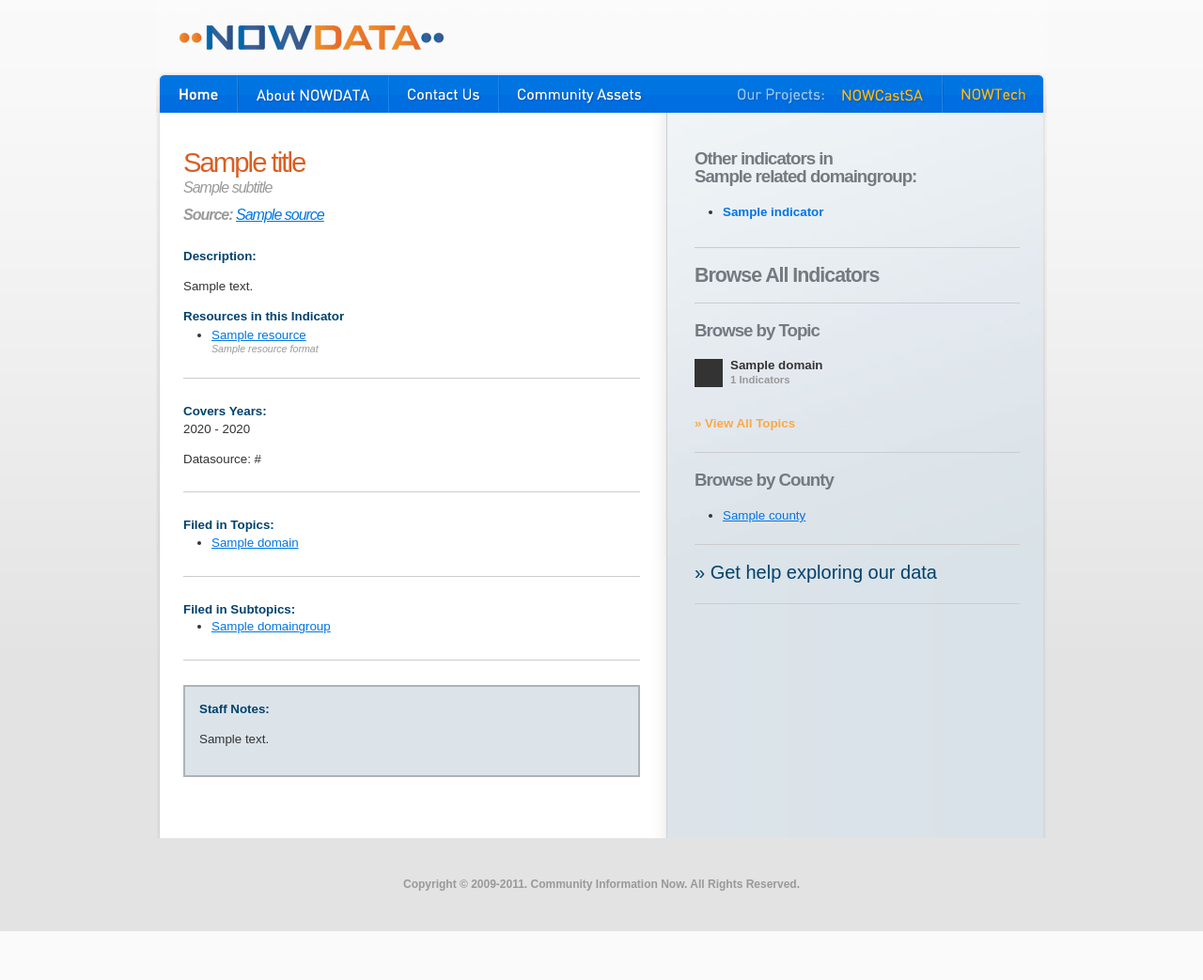
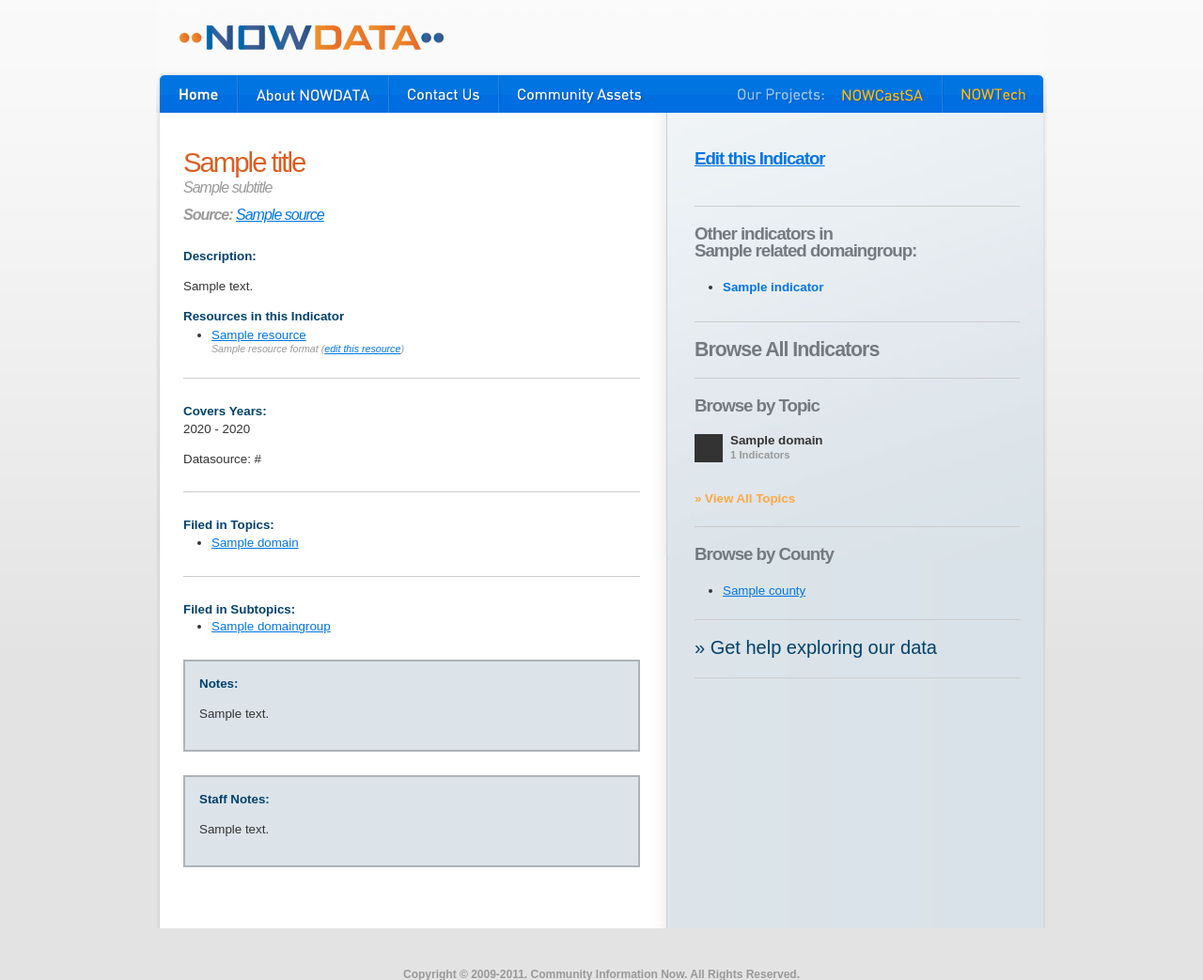
Before and after one commit to mocha/NowData, a Django app: template templates/dataexplorer/view_indicator.html in a window 1280 px wide. Shown: the top 1043 px of the page at 94% size. Before the commit the page ends 991 px from the top, so only its background shows below. Run offline with Django 3.2, Linux system fonts and the light colour scheme; a user stored in the database is signed in; tables that the repository leaves empty hold one stand-in row (values such as "Sample post"); the template is opened without the code that fills it: most values are stand-ins (such as "Sample title", 1, 10 or a date in 2020); some libraries are stand-ins or nearby versions.

Commit message:
public notes and edit buttons added to the view indicator page

```diff
--- a/templates/dataexplorer/view_indicator.html
+++ b/templates/dataexplorer/view_indicator.html
@@ -25,7 +25,8 @@
         {% else %}
           {{ resource.name }}
         {% endif %}
-      	{% if resource.resource_format %}<br /><span class="metainfo format">{{ resource.resource_format.name }}</span>{% endif %}
+      	{% if resource.resource_format %}<br /><span class="metainfo format">{{ resource.resource_format.name }}{% endif %}{% if request.user.is_staff %} (<a href="/admin/dataexplorer/resource/{{ resource.id }}/" target="_blank">edit this resource</a>){% endif %}</span>
+
       </li>
 		{% endfor %}
 	</ul>
@@ -69,13 +70,18 @@
 	</ul>
 {% endif %}
 
+{% if indicator.notes %}
+  <div class="notes public_notes">
+    <h3>Notes:</h3>
+    <p>{{ indicator.notes|urlize|linebreaks }}</p>
+  </div>
+{% endif %}
 
 {% if request.user.is_staff %}
-	{% if indicator.notes %}
-	    <hr />
+	{% if indicator.admin_only_notes %}
 		<div class="notes indicator">
 			<h3>Staff Notes:</h3>
-			<p>{{ indicator.notes|urlize|linebreaks }}</p>
+			<p>{{ indicator.admin_only_notes|urlize|linebreaks }}</p>
 		</div>
 	{% endif %}
 {% endif %}
@@ -86,6 +92,17 @@
 
 
 {% block sidebar_content %}
+
+  {% if request.user.is_staff %}
+
+    <div class="section admin_options">
+
+      <h2><a href="/admin/dataexplorer/indicator/{{ indicator.id }}/" target="_blank">Edit this Indicator</a></h2>
+
+    </div>
+
+  {% endif %}
+
 
     {% if related_domaingroup %}
     <div class="section related_indicators">
```
